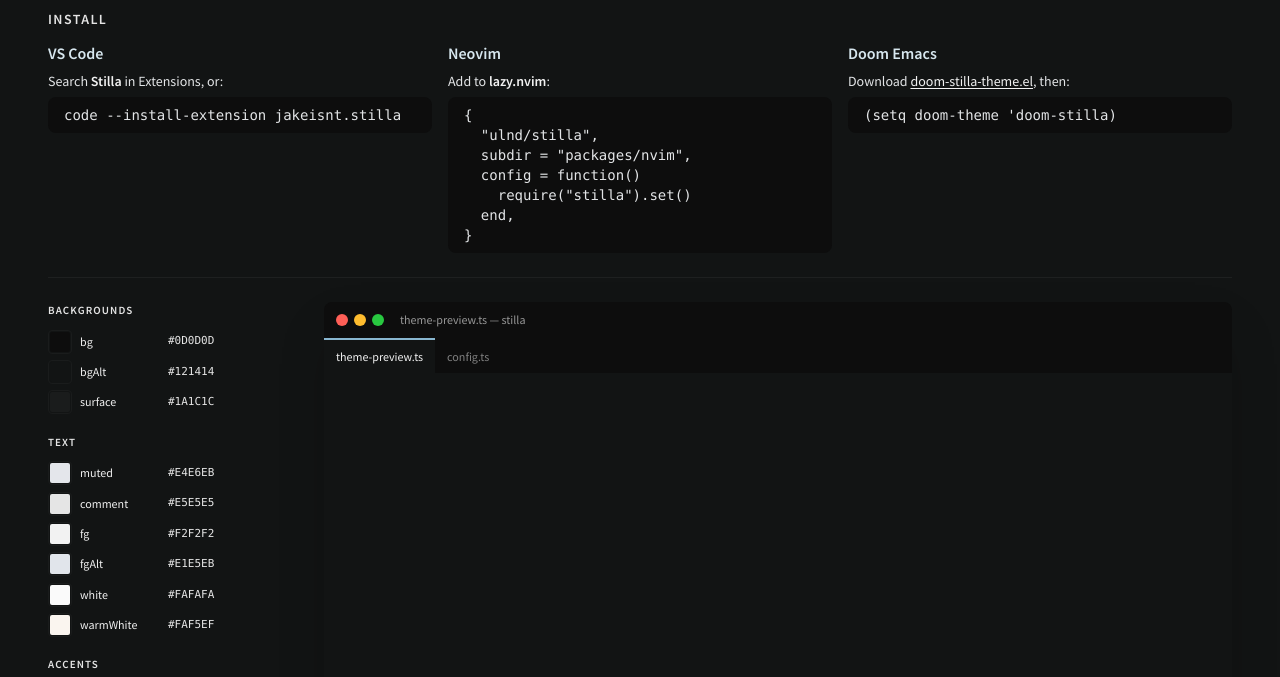
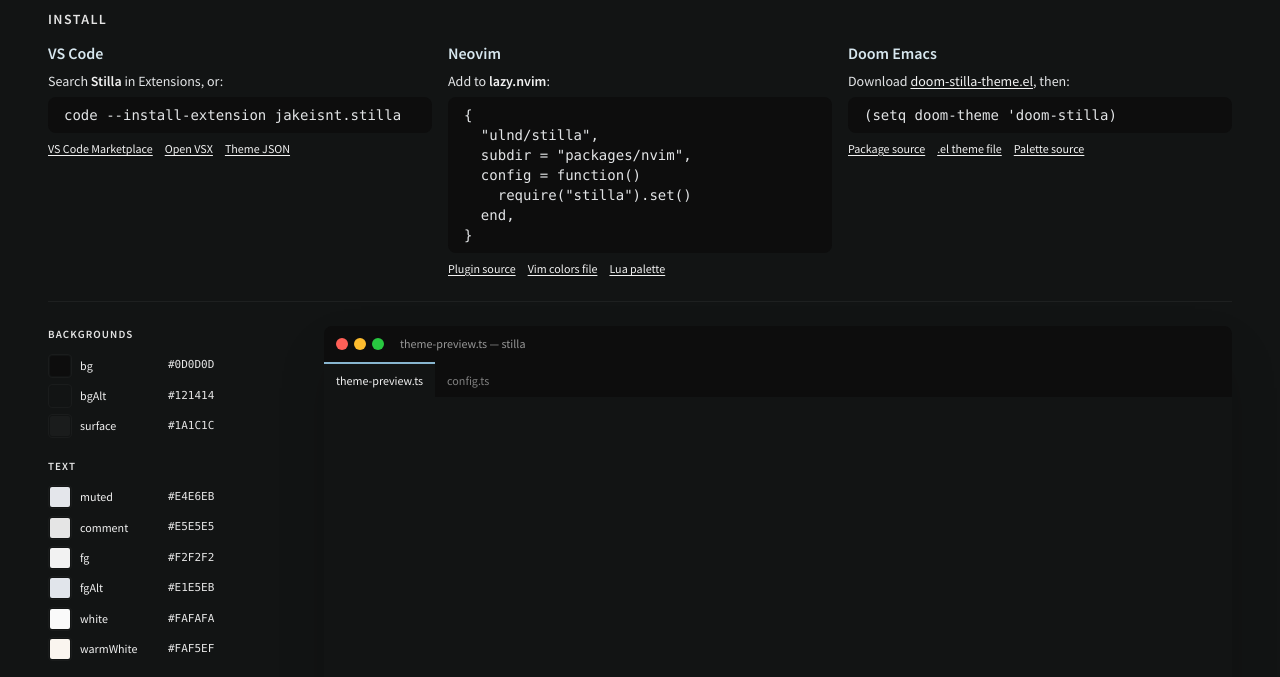
Before and after one commit to stilla-theme/stilla-site, a website built with Vite: page packages/site/index.html in a window 1280 px wide. Shown: the part 103-780 px from the top of the page. Built offline with nearby package versions, Linux system fonts and the light colour scheme; what monaco-editor would draw is missing.

Commit message:
drop todo

```diff
--- a/packages/site/index.html
+++ b/packages/site/index.html
@@ -37,6 +37,11 @@
             <h3 class="text-base font-semibold text-stilla-cyan mb-1.5">VS Code</h3>
             <p class="text-sm text-stilla-steel mb-1.5">Search <strong class="text-stilla-fg">Stilla</strong> in Extensions, or:</p>
             <pre class="bg-stilla-bg rounded-lg px-3 sm:px-4 py-2 text-xs sm:text-sm font-mono text-stilla-steel overflow-x-auto"><code>code --install-extension jakeisnt.stilla</code></pre>
+            <p class="mt-2 text-xs text-stilla-comment flex flex-wrap gap-x-3 gap-y-1.5">
+              <a href="https://marketplace.visualstudio.com/items?itemName=jakeisnt.stilla" class="underline underline-offset-2 hover:text-stilla-cyan transition-colors text-stilla-fg">VS Code Marketplace</a>
+              <a href="https://open-vsx.org/extension/jakeisnt/stilla" class="underline underline-offset-2 hover:text-stilla-cyan transition-colors text-stilla-fg">Open VSX</a>
+              <a href="https://raw.githubusercontent.com/ulnd/stilla/main/packages/vscode/themes/stilla-color-theme.json" class="underline underline-offset-2 hover:text-stilla-cyan transition-colors text-stilla-fg">Theme JSON</a>
+            </p>
           </div>
           <div class="sm:flex-1 min-w-0">
             <h3 class="text-base font-semibold text-stilla-cyan mb-1.5">Neovim</h3>
@@ -48,11 +53,21 @@
     require("stilla").set()
   end,
 }</code></pre>
+            <p class="mt-2 text-xs text-stilla-comment flex flex-wrap gap-x-3 gap-y-1.5">
+              <a href="https://github.com/ulnd/stilla/tree/main/packages/nvim" class="underline underline-offset-2 hover:text-stilla-cyan transition-colors text-stilla-fg">Plugin source</a>
+              <a href="https://raw.githubusercontent.com/ulnd/stilla/main/packages/nvim/colors/stilla.vim" class="underline underline-offset-2 hover:text-stilla-cyan transition-colors text-stilla-fg">Vim colors file</a>
+              <a href="https://raw.githubusercontent.com/ulnd/stilla/main/packages/nvim/lua/stilla/colors.lua" class="underline underline-offset-2 hover:text-stilla-cyan transition-colors text-stilla-fg">Lua palette</a>
+            </p>
           </div>
           <div class="sm:flex-1 min-w-0">
             <h3 class="text-base font-semibold text-stilla-cyan mb-1.5">Doom Emacs</h3>
             <p class="text-sm text-stilla-steel mb-1.5">Download <a href="https://github.com/ulnd/stilla/blob/main/packages/emacs/doom-stilla-theme.el" class="underline underline-offset-2 hover:text-stilla-cyan transition-colors text-stilla-fg">doom-stilla-theme.el</a>, then:</p>
             <pre class="bg-stilla-bg rounded-lg px-3 sm:px-4 py-2 text-xs sm:text-sm font-mono text-stilla-steel overflow-x-auto"><code>(setq doom-theme 'doom-stilla)</code></pre>
+            <p class="mt-2 text-xs text-stilla-comment flex flex-wrap gap-x-3 gap-y-1.5">
+              <a href="https://github.com/ulnd/stilla/tree/main/packages/emacs" class="underline underline-offset-2 hover:text-stilla-cyan transition-colors text-stilla-fg">Package source</a>
+              <a href="https://raw.githubusercontent.com/ulnd/stilla/main/packages/emacs/doom-stilla-theme.el" class="underline underline-offset-2 hover:text-stilla-cyan transition-colors text-stilla-fg">.el theme file</a>
+              <a href="https://raw.githubusercontent.com/ulnd/stilla/main/packages/colors/src/palette.ts" class="underline underline-offset-2 hover:text-stilla-cyan transition-colors text-stilla-fg">Palette source</a>
+            </p>
           </div>
         </div>
       </div>
```
Also changed, not shown: TODO.md (deleted, +0 -7 lines), .memories/key-file/site-install-section-links.md (added).
